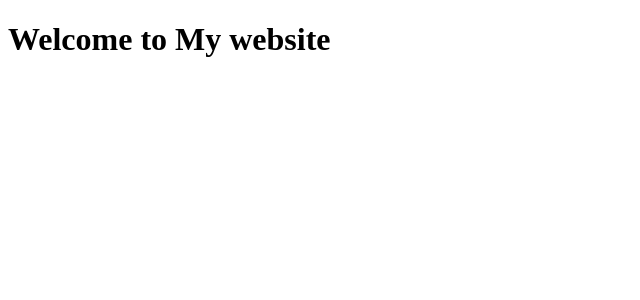
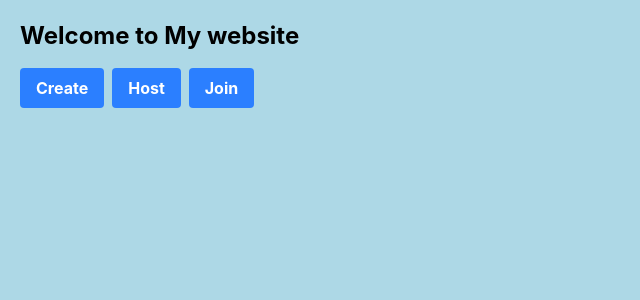
Before and after one commit to Toy085/What-is-Quiz, a SvelteKit app: page / in a window 1280 px wide. Shown: the top 300 px of the page, without its empty margins (0-640 px from the left). Built offline with nearby package versions, Linux system fonts and the light colour scheme.

Commit message:
Add tailwindcss

```diff
--- a/package.json
+++ b/package.json
@@ -19,5 +19,9 @@
 		"svelte-check": "^4.6.0",
 		"typescript": "^6.0.3",
 		"vite": "^8.0.16"
+	},
+	"dependencies": {
+		"@tailwindcss/vite": "^4.3.3",
+		"tailwindcss": "^4.3.3"
 	}
 }
--- /dev/null
+++ b/src/app.css
@@ -0,0 +1 @@
+@import "tailwindcss";
--- a/src/routes/+layout.svelte
+++ b/src/routes/+layout.svelte
@@ -1,5 +1,6 @@
 <script lang="ts">
 	import favicon from '$lib/assets/favicon.svg';
+	import "../app.css";
 
 	let { children } = $props();
 </script>
@@ -9,3 +10,7 @@
 </svelte:head>
 
 {@render children()}
+
+<style>
+	@reference "tailwindcss";
+</style>
--- a/src/routes/+page.svelte
+++ b/src/routes/+page.svelte
@@ -2,15 +2,16 @@
     console.log('Hello World!');
 </script>
 
-<body>
-    <h1>Welcome to My website</h1>
-    <button>Create</button>
-    <button>Host</button>
-    <button>Join</button>
-</body>
+<h1 class="text-2xl font-bold mb-4">Welcome to My website</h1>
+
+<div class="flex gap-2">
+    <button class="bg-blue-500 hover:bg-blue-700 text-white font-bold py-2 px-4 rounded">Create</button>
+    <button class="bg-blue-500 hover:bg-blue-700 text-white font-bold py-2 px-4 rounded">Host</button>
+    <button class="bg-blue-500 hover:bg-blue-700 text-white font-bold py-2 px-4 rounded">Join</button>
+</div>
 
 <style>
-    body {
+    :global(body) {
         background-color: lightblue;
         margin: 0;
         padding: 20px;
--- a/vite.config.ts
+++ b/vite.config.ts
@@ -1,9 +1,11 @@
 import adapter from '@sveltejs/adapter-auto';
 import { sveltekit } from '@sveltejs/kit/vite';
 import { defineConfig } from 'vite';
+import tailwindcss from '@tailwindcss/vite';
 
 export default defineConfig({
 	plugins: [
+		tailwindcss(),
 		sveltekit({
 			compilerOptions: {
 				// Force runes mode for the project, except for libraries. Can be removed in svelte 6.
```
Also changed, not shown: 1 other file (tests, documents, lock files or other folders).
